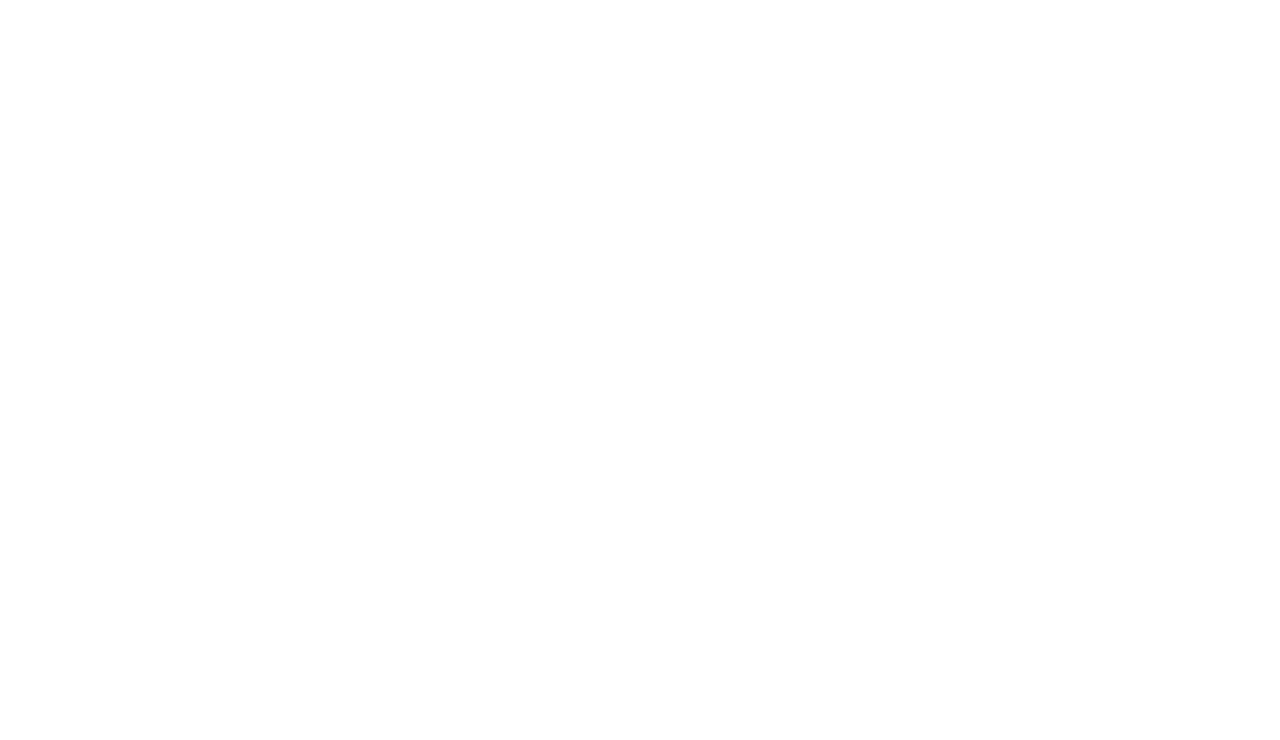
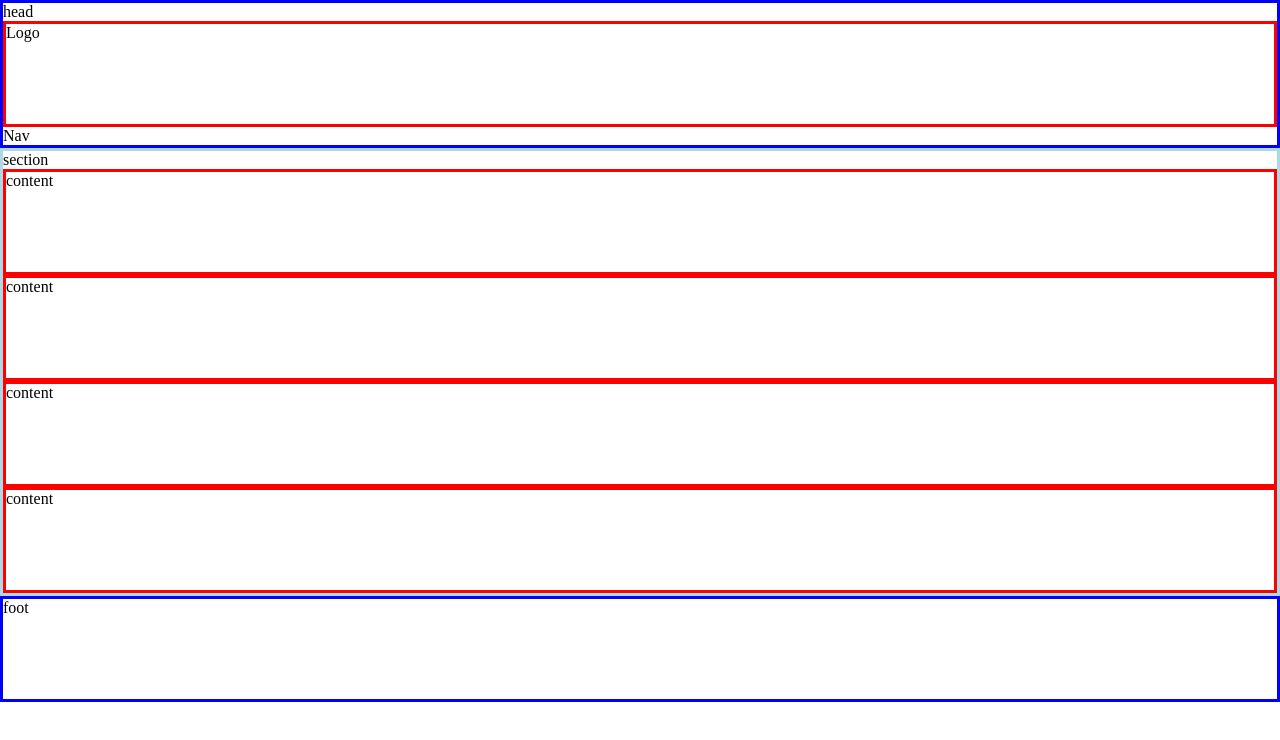
Before and after one commit to Retky/Odin-LandingPage, a plain HTML site: page index.html in a window 1280 px wide. Drawn offline with Linux system fonts and the light colour scheme.

Commit message:
"Landing page" set basic layout
-Layout with basic sections
-Set main colors to use

```diff
--- a/css/master.css
+++ b/css/master.css
@@ -0,0 +1,29 @@
+div {
+    border: solid red;
+    min-height: 100px;
+}
+header{
+    border: solid blue;
+    min-height: 100px;
+}
+section{
+    border: solid lightblue;
+    min-height: 100px;
+}
+footer{
+    border: solid blue;
+    min-height: 100px;
+}
+/* ALL CODE ABOVE IS FOR PREVIEW & DESIGN ONLY (delete after setup the layout) */
+:root{
+    --bg-dark : #1F2937;
+    --tx-color-w : #F9FAF8;
+    --tx-color-w2 : #E5E7EB;
+    --bg-blue : #3882F6;
+    --tx-color-d : #1F2937;
+    --bg-gray : #E5E7EB;
+}
+
+body {
+    margin: 0px;
+}
--- a/index.html
+++ b/index.html
@@ -6,6 +6,19 @@
         <link rel="stylesheet" href="/css/master.css">
     </head>
     <body>
+        <header class="head">head
+            <div class="logo">Logo</div>
+            <nav class="nav">Nav</nav>
+        </header>
 
+        <section class="section">
+            section
+            <div class="content">content</div>
+            <div class="content">content</div>
+            <div class="content">content</div>
+            <div class="content">content</div>
+        </section>
+
+        <footer class="foot">foot</footer>
     </body>
 </html>
```
